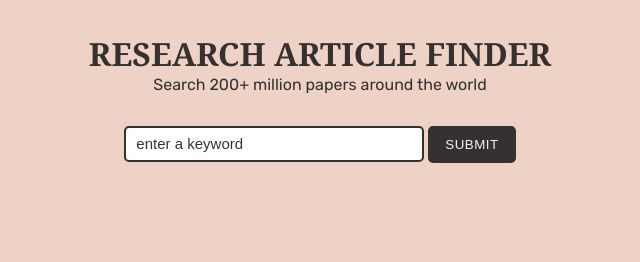
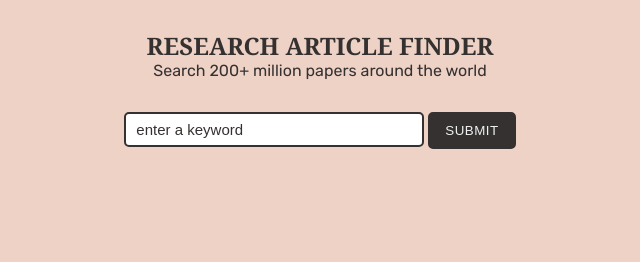
Before and after one commit to Juel07/research-article-finder, a plain HTML site: page index.html in a window 1280 px wide. Shown: the whole page, without its empty margins (320-960 px from the left). Drawn offline with Linux system fonts and the light colour scheme.

Commit message:
change font size for h1

```diff
--- a/styles.css
+++ b/styles.css
@@ -25,7 +25,7 @@ body {
   padding: 2em;
 }
 h1 {
-  font-family: Georgia, serif;
+  font: bold 24px/120% Georgia, serif;
 }
 h2 {
   font-size: 20px;
```
